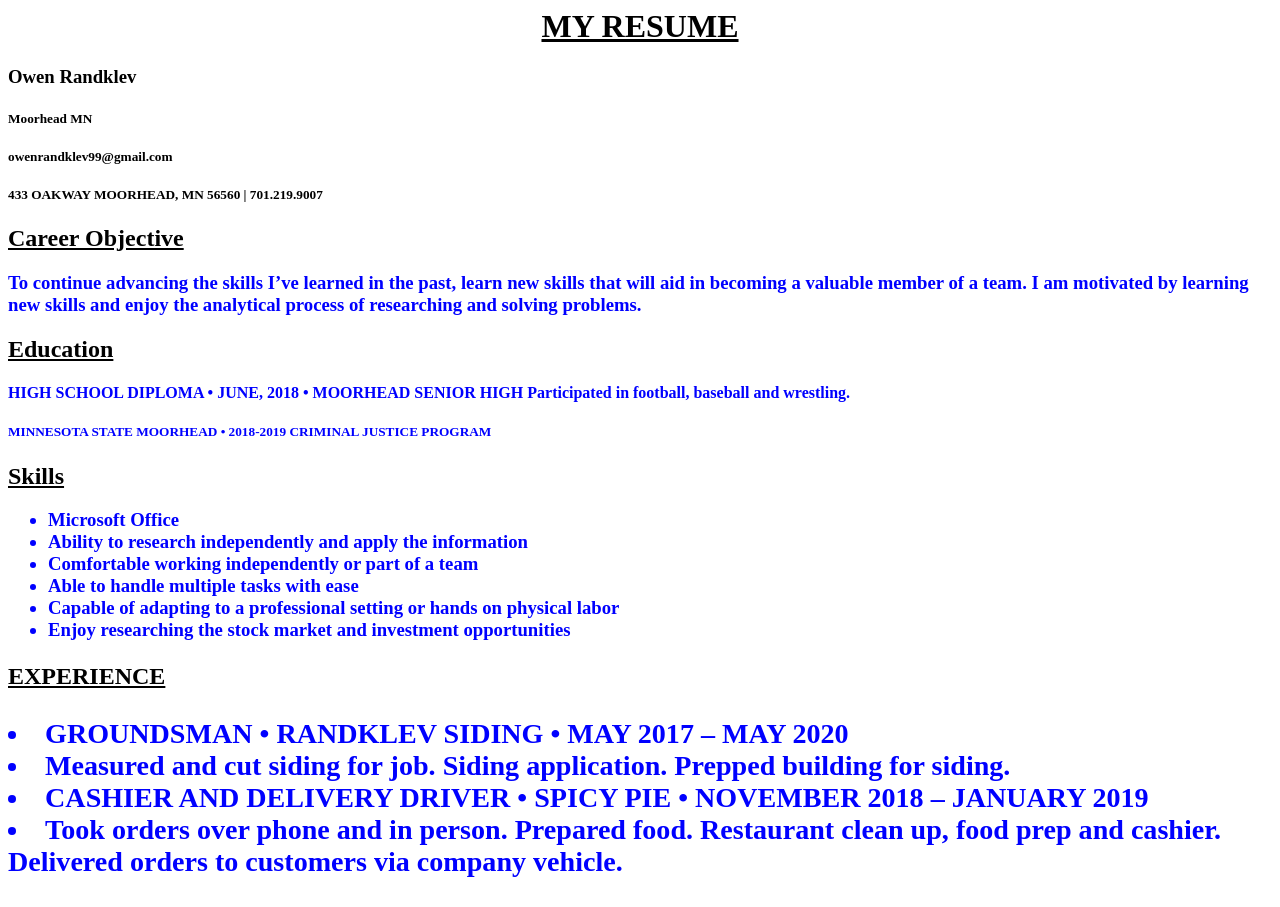
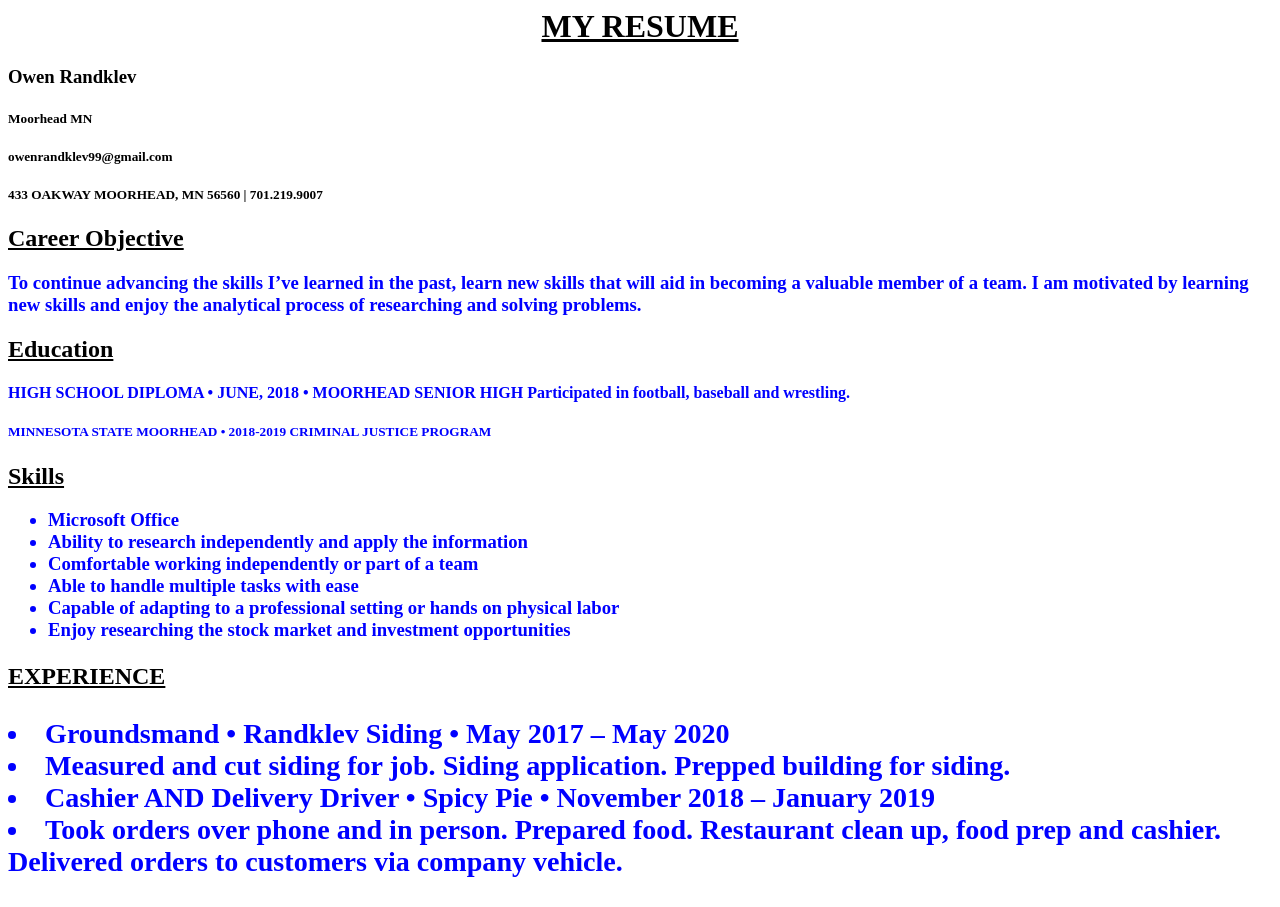
Before and after one commit to WayneRand/WayneRand.github.io, a plain HTML site: page index.html in a window 1280 px wide. Drawn offline with Linux system fonts and the light colour scheme.

Commit message:
Update index.html

```diff
--- a/index.html
+++ b/index.html
@@ -57,10 +57,10 @@ CRIMINAL JUSTICE PROGRAM </h5>
 <u> EXPERIENCE </u>
 	<b>
 	<h3 style="color:blue;">
-	<li> GROUNDSMAN • RANDKLEV SIDING • MAY 2017 – MAY 2020
+	<li> Groundsmand • Randklev Siding • May 2017 – May 2020
 	<li> Measured and cut siding for job. Siding application. Prepped building for siding.
 
-	<li>CASHIER AND DELIVERY DRIVER • SPICY PIE • NOVEMBER 2018 – JANUARY 2019
+	<li>Cashier AND Delivery Driver • Spicy Pie • November 2018 – January 2019
 	<li>Took orders over phone and in person. Prepared food. Restaurant clean up, food prep and cashier. Delivered orders to customers via company vehicle.
 
 
```
